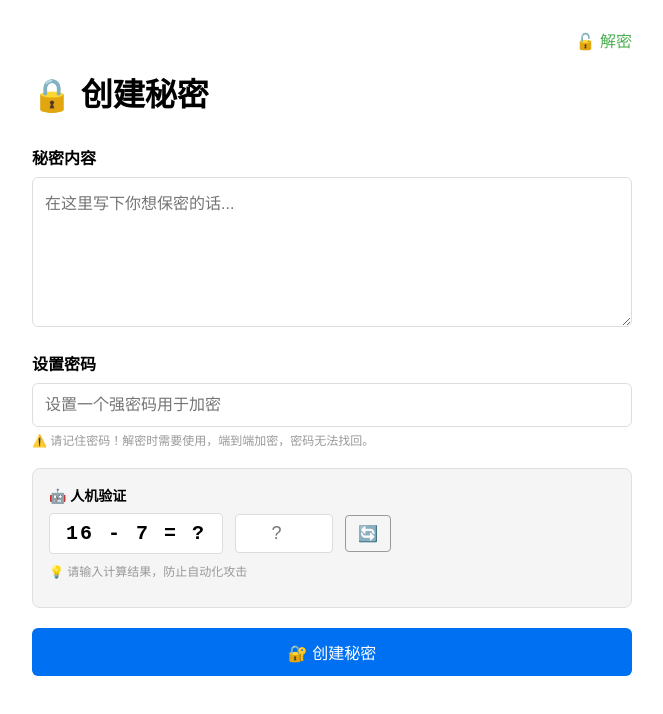
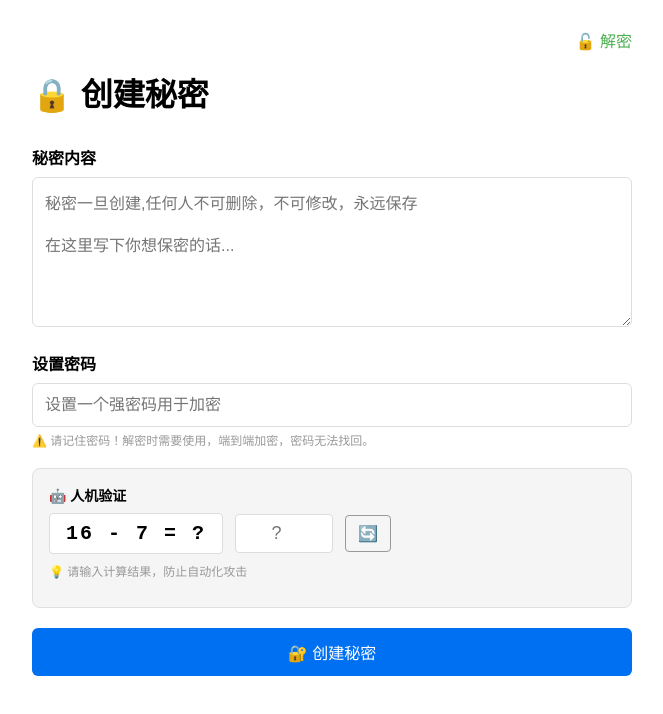
Before and after one commit to lanfenglongdi/secret-capsule, a Next.js app: page /create in a window 1280 px wide. Shown: the top 714 px of the page, without its empty margins (308-971 px from the left). Built offline with nearby package versions, Linux system fonts and the light colour scheme.

Commit message:
feat: 添加创建秘密界面占位符提示文案

```diff
--- a/app/create/page.tsx
+++ b/app/create/page.tsx
@@ -146,7 +146,7 @@ export default function Create() {
           秘密内容
         </label>
         <textarea
-          placeholder="在这里写下你想保密的话..."
+          placeholder="秘密一旦创建,任何人不可删除，不可修改，永远保存&#10;&#10;在这里写下你想保密的话..."
           value={text}
           onChange={(e) => setText(e.target.value)}
           style={{
```
